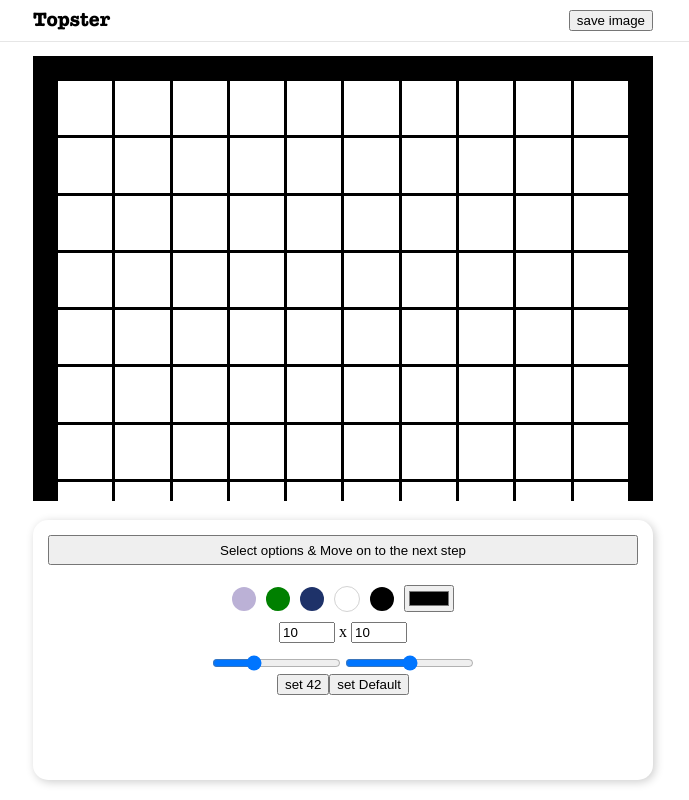
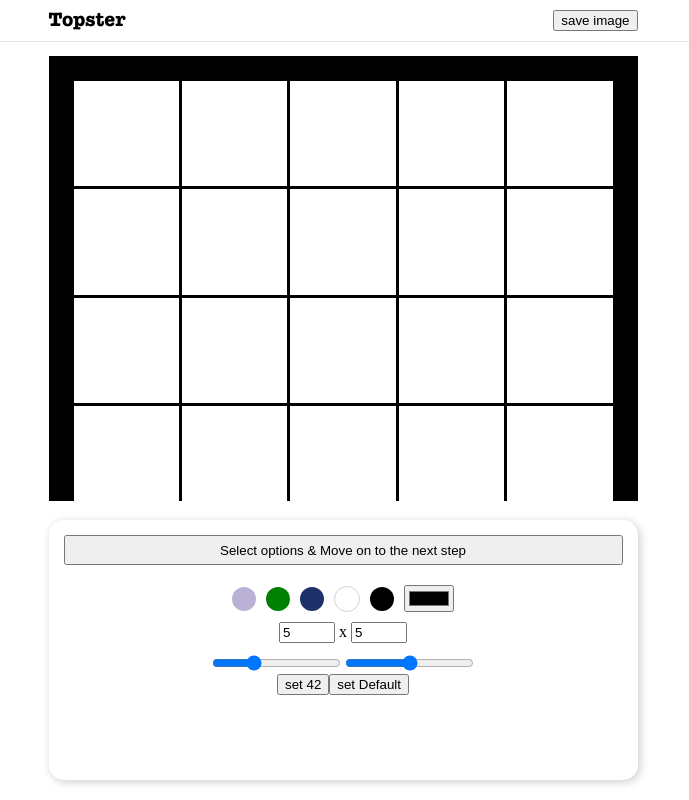
Before and after one commit to 9yujin/topster-frontend, a React (Create React App) app: page / in a window 1280 px wide. Shown: the whole page, without its empty margins (297-986 px from the left). Built offline with nearby package versions, Linux system fonts and the light colour scheme.

Commit message:
download image

```diff
--- a/src/App.css
+++ b/src/App.css
@@ -52,7 +52,7 @@ body {
 .container {
   width: 100%;
   min-width: 300px;
-  max-width: 650px;
+  max-width: 619px;
   margin: 0 auto;
 }
 .inner-container {
--- a/src/App.js
+++ b/src/App.js
@@ -45,7 +45,7 @@ function App() {
       <main id="main">
         <OptionProvider>
           <div class="grid-wrapper" ref={canvas}>
-            {state.fortytwo ? <Create42 /> : <CreateGrid dnd={dnd} />}
+            {state.fortytwo === true ? <Create42 dnd={dnd} /> : <CreateGrid dnd={dnd} />}
           </div>
           <div class="container">
             <div class="inner-container">
--- a/src/components/Create42.js
+++ b/src/components/Create42.js
@@ -1,7 +1,50 @@
-import React, { useState } from "react";
+import React, { useState, useContext } from "react";
+import styled from "styled-components";
+import OptionContext from "../context/OptionContext";
+const FortytwoContainer = styled.div``;
+const FortyItem = styled.div``;
+const Create42 = ({ dnd }) => {
+  const { state } = useContext(OptionContext);
+  const { rows, cols, gap, backgroundcolor, containerpadding } = state;
+  const { handleDragOver, handleDragLeave, handleDrop, handleDragEnter } = dnd;
 
-const Create42 = () => {
-  return <div></div>;
+  return (
+    <FortytwoContainer
+      className="grid-container"
+      rows={rows}
+      cols={cols}
+      gap={gap}
+      backgroundcolor={backgroundcolor}
+      containerpadding={containerpadding}
+    >
+      {[...Array(rows)].map((row, i) => (
+        <div
+          className="row"
+          style={{
+            gridTemplateColumns: `repeat(${cols}, 1fr)`,
+            display: `grid`,
+            gridGap: `${gap}px`,
+          }}
+        >
+          {[...Array(cols)].map((n, index) => {
+            {
+              return (
+                <FortyItem className="grid-item" bg={backgroundcolor}>
+                  <div
+                    class="inner"
+                    onDrop={handleDrop}
+                    onDragOver={handleDragOver}
+                    onDragEnter={handleDragEnter}
+                    onDragLeave={handleDragLeave}
+                  ></div>
+                </FortyItem>
+              );
+            }
+          })}
+        </div>
+      ))}
+    </FortytwoContainer>
+  );
 };
 
-export default Create42;
+export default React.memo(Create42);
--- a/src/components/CreateGrid.js
+++ b/src/components/CreateGrid.js
@@ -18,10 +18,10 @@ const GridContainer = styled.div`
   /* border: ${(props) =>
     props.backgroundcolor !== "#ffffff" ? "0px" : props.containerpadding === 0 ? "0px" : "1px"}
     solid gray; */
-  @media (min-width: 650px) {
-    width: calc(620px - 2 * ${(props) => props.containerpadding}px);
+  @media (min-width: 619px) {
+    width: calc(589px - 2 * ${(props) => props.containerpadding}px);
     height: calc(
-      (620px - 2 * ${(props) => props.containerpadding}px) / (${(props) => props.cols}) *
+      (589px - 2 * ${(props) => props.containerpadding}px) / (${(props) => props.cols}) *
         (${(props) => props.rows})
     );
   }
@@ -35,29 +35,6 @@ const CreateGrid = ({ dnd }) => {
   const { state } = useContext(OptionContext);
   const { rows, cols, gap, backgroundcolor, containerpadding } = state;
   const { handleDragOver, handleDragLeave, handleDrop, handleDragEnter } = dnd;
-
-  /*   const GridContainer = styled.div`
-    grid-template-rows: repeat(${rows}, 1fr);
-    width: calc(100vw - 30px - 2 * ${containerpadding}px);
-    height: calc((100vw - 30px - 2 * ${containerpadding}px) / ${cols} * ${rows});
-    margin: 0 auto;
-    background-color: ${backgroundcolor};
-    display: grid;
-    margin-top: 15px;
-    grid-gap: ${gap}px;
-    padding: ${containerpadding}px;
-    border: ${(props) => (props.bg !== "#ffffff" ? "0px" : containerpadding === 0 ? "0px" : "1px")}
-      solid gray;
-    @media (min-width: 650px) {
-      width: calc(620px - 2 * ${containerpadding}px);
-      height: calc((620px - 2 * ${containerpadding}px) / ${cols} * ${rows});
-    }
-  `;
-  //얘를 밖으로 빼내야 create42랑 번갈아 보여줄수있는데,,, 저 state들 때문에 밖으로 못빼누,,,
-
-  const GridItem = styled.div`
-    background-color: ${(props) => (props.backgroundcolor === "#ffffff" ? "lightgray" : "white")};
-  `; */
 
   return (
     <GridContainer
--- a/src/components/GetAlbums.js
+++ b/src/components/GetAlbums.js
@@ -16,7 +16,7 @@ const GetAlbums = ({ handleDragStart }) => {
     try {
       const response = await axios({
         method: "GET",
-        url: `http://localhost:5000/albums?search=${value}`,
+        url: `http://9yujin.shop/albums?search=${value}`,
       });
       const results = response.data.res.albums;
       results.map((result) => {
--- a/src/context/OptionContext.js
+++ b/src/context/OptionContext.js
@@ -2,8 +2,8 @@ import React, { createContext, useState } from "react";
 
 const OptionContext = createContext({
   state: {
-    rows: 10,
-    cols: 10,
+    rows: 5,
+    cols: 5,
     gap: 3,
     backgroundcolor: "black",
     containerpadding: 25,
@@ -20,8 +20,8 @@ const OptionContext = createContext({
 });
 
 const OptionProvider = ({ children }) => {
-  const [rows, setRows] = useState(10);
-  const [cols, setCols] = useState(10);
+  const [rows, setRows] = useState(5);
+  const [cols, setCols] = useState(5);
   const [gap, setGap] = useState(3);
   const [backgroundcolor, setBackgroundColor] = useState("#000000");
   const [containerpadding, setContainerPadding] = useState(25);
```
